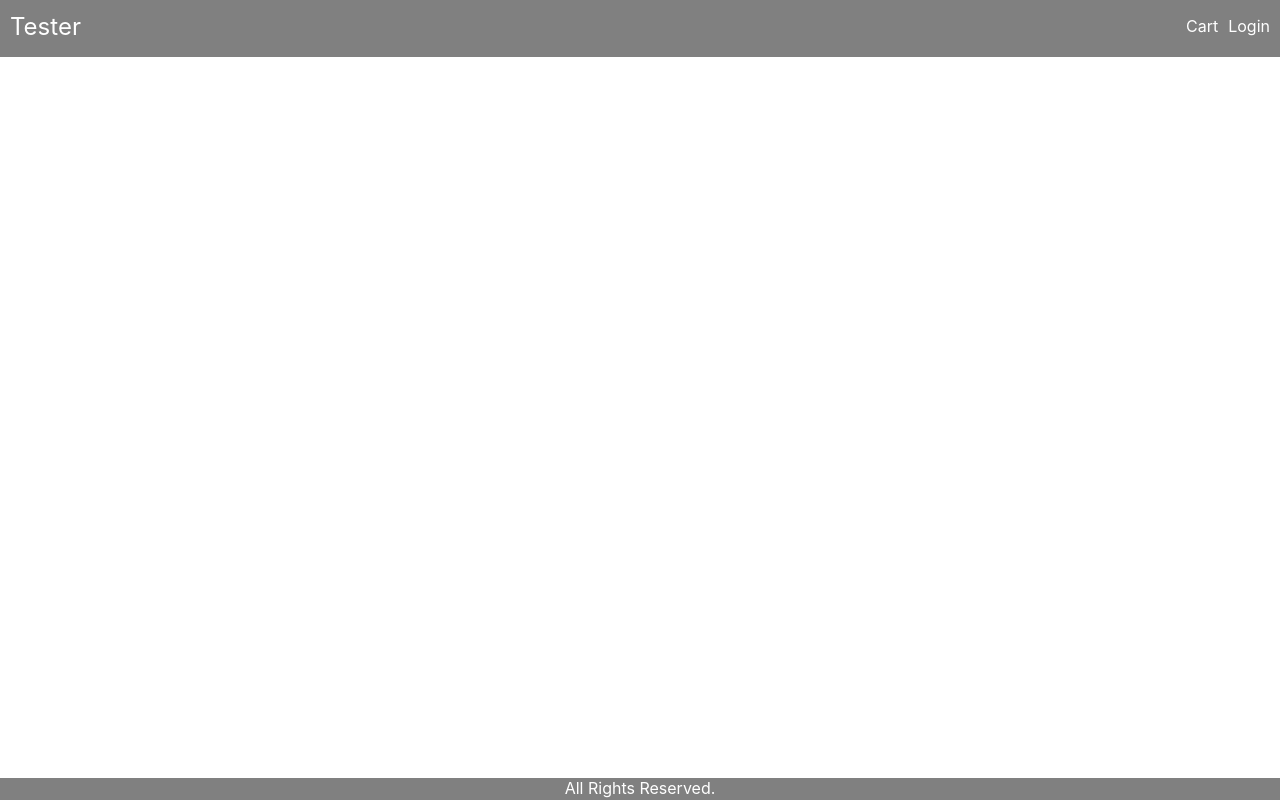
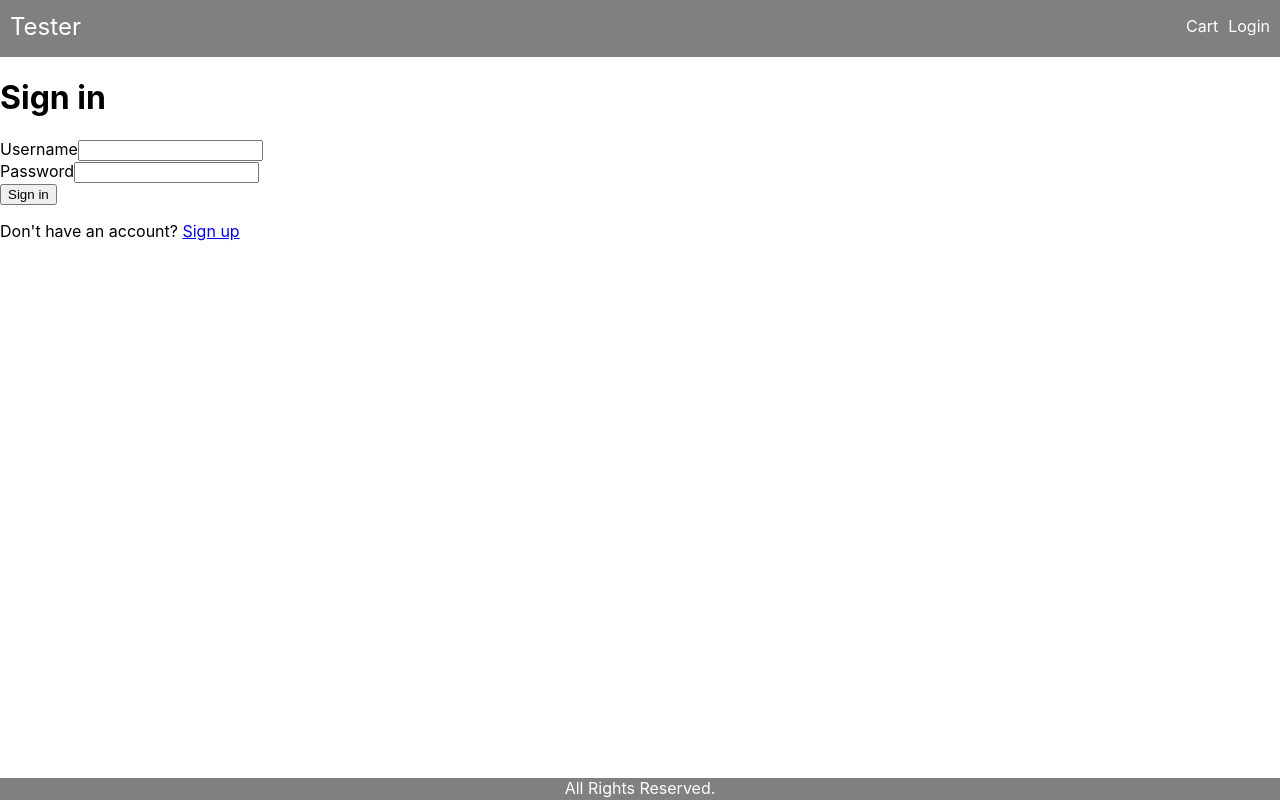
Before and after one commit to Nic-Tmpl/hidalgo, a React (Create React App) app in the folder frontend/: page /login in a window 1280 px wide. Built offline with nearby package versions, Linux system fonts and the light colour scheme.

Commit message:
small fixes in App routes

```diff
--- a/frontend/src/App.js
+++ b/frontend/src/App.js
@@ -18,7 +18,7 @@ function App() {
         <main className="main">
           <div className="content">
             <Routes>
-              <Route path="/auth/login" element={<LoginScreen />} />
+              <Route path="/login" element={<LoginScreen />} />
               <Route path="/products/:id" element={<ProductScreen />} />
               <Route path="/cart/:id" element={<CartScreen />} />
               <Route path="/" element={<HomeScreen />} />
--- a/frontend/src/screens/LoginScreen.js
+++ b/frontend/src/screens/LoginScreen.js
@@ -6,8 +6,8 @@ import { Link } from 'react-router-dom';
 function LoginScreen(props) {
 
     return (
-        loading ? <div>loading...</div> :
-        error ? <div>{error}</div> :
+       // loading ? <div>loading...</div> :
+       // error ? <div>{error}</div> :
         <div className="login">
         <h1>Sign in</h1>
         <form action="/login/password" method="post">
```
